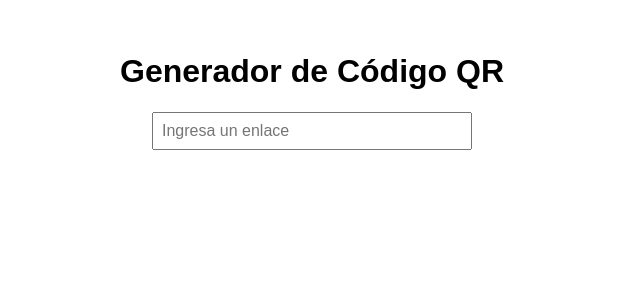
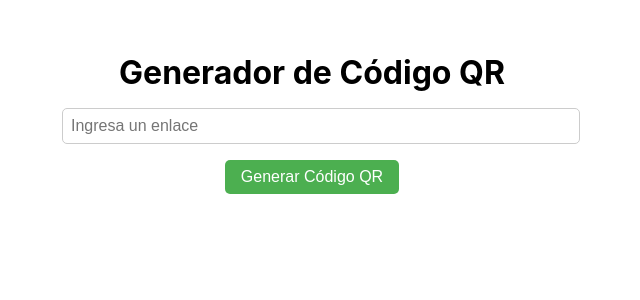
Before and after one commit to ndresdavila/qr-generator, a React (Create React App) app: page / in a window 1280 px wide. Shown: the top 300 px of the page, without its empty margins (328-968 px from the left). Built offline with nearby package versions, Linux system fonts and the light colour scheme.

Commit message:
Design and notifications added

```diff
--- a/package.json
+++ b/package.json
@@ -11,6 +11,7 @@
     "react": "^19.1.0",
     "react-dom": "^19.1.0",
     "react-scripts": "5.0.1",
+    "react-toastify": "^11.0.5",
     "web-vitals": "^2.1.4"
   },
   "scripts": {
--- a/public/index.html
+++ b/public/index.html
@@ -2,7 +2,7 @@
 <html lang="en">
   <head>
     <meta charset="utf-8" />
-    <link rel="icon" href="%PUBLIC_URL%/qr-icon.png" />
+    <link rel="icon" href="%PUBLIC_URL%/qr" />
     <meta name="viewport" content="width=device-width, initial-scale=1" />
     <meta name="theme-color" content="#000000" />
     <meta
--- a/src/App.js
+++ b/src/App.js
@@ -1,9 +1,27 @@
 import React, { useState, useRef } from 'react';
 import { QRCodeCanvas } from 'qrcode.react';
+import { ToastContainer, toast } from 'react-toastify';
+import 'react-toastify/dist/ReactToastify.css';
 
 function App() {
   const [url, setUrl] = useState('');
+  const [showQR, setShowQR] = useState(false);
   const canvasRef = useRef(null);
+
+  const handleGenerate = () => {
+    if (url.trim() === '') {
+      toast.error('Por favor ingresa un enlace válido.', {
+        position: 'top-right',
+        autoClose: 3000,
+      });
+      return;
+    }
+    setShowQR(true);
+    toast.success('¡Código QR generado con éxito!', {
+      position: 'top-right',
+      autoClose: 2000,
+    });
+  };
 
   const downloadQR = () => {
     const canvas = canvasRef.current.querySelector('canvas');
@@ -17,8 +35,9 @@ function App() {
   };
 
   return (
-    <div style={{ padding: '2rem', fontFamily: 'Arial, sans-serif', textAlign: 'center' }}>
-      <h1>Generador de Código QR</h1>
+    <div style={{ maxWidth: '500px', margin: '0 auto', padding: '2rem', textAlign: 'center' }}>
+      <h1 style={{ marginBottom: '1rem' }}>Generador de Código QR</h1>
+
       <input
         type="text"
         placeholder="Ingresa un enlace"
@@ -26,27 +45,52 @@ function App() {
         onChange={(e) => setUrl(e.target.value)}
         style={{
           padding: '0.5rem',
-          width: '300px',
+          width: '100%',
           fontSize: '1rem',
           marginBottom: '1rem',
+          borderRadius: '5px',
+          border: '1px solid #ccc',
         }}
       />
-      <div style={{ marginTop: '1rem' }} ref={canvasRef}>
-        {url && <QRCodeCanvas value={url} size={256} />}
-      </div>
-      {url && (
+
+      <button
+        onClick={handleGenerate}
+        style={{
+          padding: '0.5rem 1rem',
+          fontSize: '1rem',
+          backgroundColor: '#4CAF50',
+          color: 'white',
+          border: 'none',
+          borderRadius: '5px',
+          cursor: 'pointer',
+        }}
+      >
+        Generar Código QR
+      </button>
+
+      {showQR && (
+        <div style={{ marginTop: '2rem' }} ref={canvasRef}>
+          <QRCodeCanvas value={url} size={256} />
+          <div style={{ marginTop: '1rem' }}>
             <button
               onClick={downloadQR}
               style={{
-            marginTop: '1rem',
                 padding: '0.5rem 1rem',
                 fontSize: '1rem',
+                backgroundColor: '#2196F3',
+                color: 'white',
+                border: 'none',
+                borderRadius: '5px',
                 cursor: 'pointer',
               }}
             >
               Descargar PNG
             </button>
+          </div>
+        </div>
       )}
+
+      <ToastContainer />
     </div>
   );
 }
```
Also changed, not shown: 1 other file (tests, documents, lock files or other folders). Lines whose indentation alone changed are shown as unchanged.
